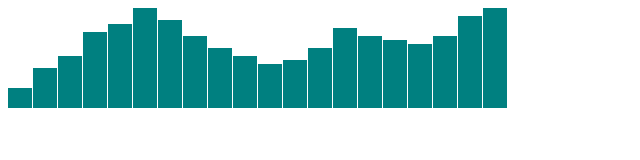
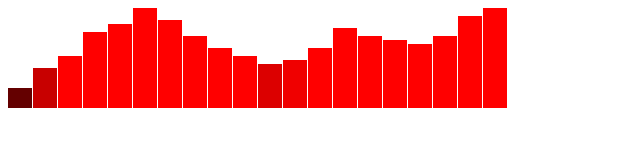
Before and after one commit to david-heasman00/d3-scott-murray, a plain HTML site: page chapter 6 fun/d3-chap-6-fun-part-2.html in a window 1280 px wide. Shown: the whole page, without its empty margins (0-640 px from the left). Drawn offline with Linux system fonts and the light colour scheme.

Commit message:
Update d3-chap-6-fun-part-2.html
Encode a red colour scheme to the bars

```diff
--- a/chapter 6 fun/d3-chap-6-fun-part-2.html
+++ b/chapter 6 fun/d3-chap-6-fun-part-2.html
@@ -39,7 +39,9 @@
 				.attr("height", function(d) {
 					return d * 4; //Part 2 in inverting the bars to be above the x axis
 				})
-				.attr("fill", "teal");
+				.attr("fill", function(d) {
+					return "rgb(" + Math.round(d*20) + ", 0, 0)";
+				});
 		</script>
 	</body>
 </html>
```
